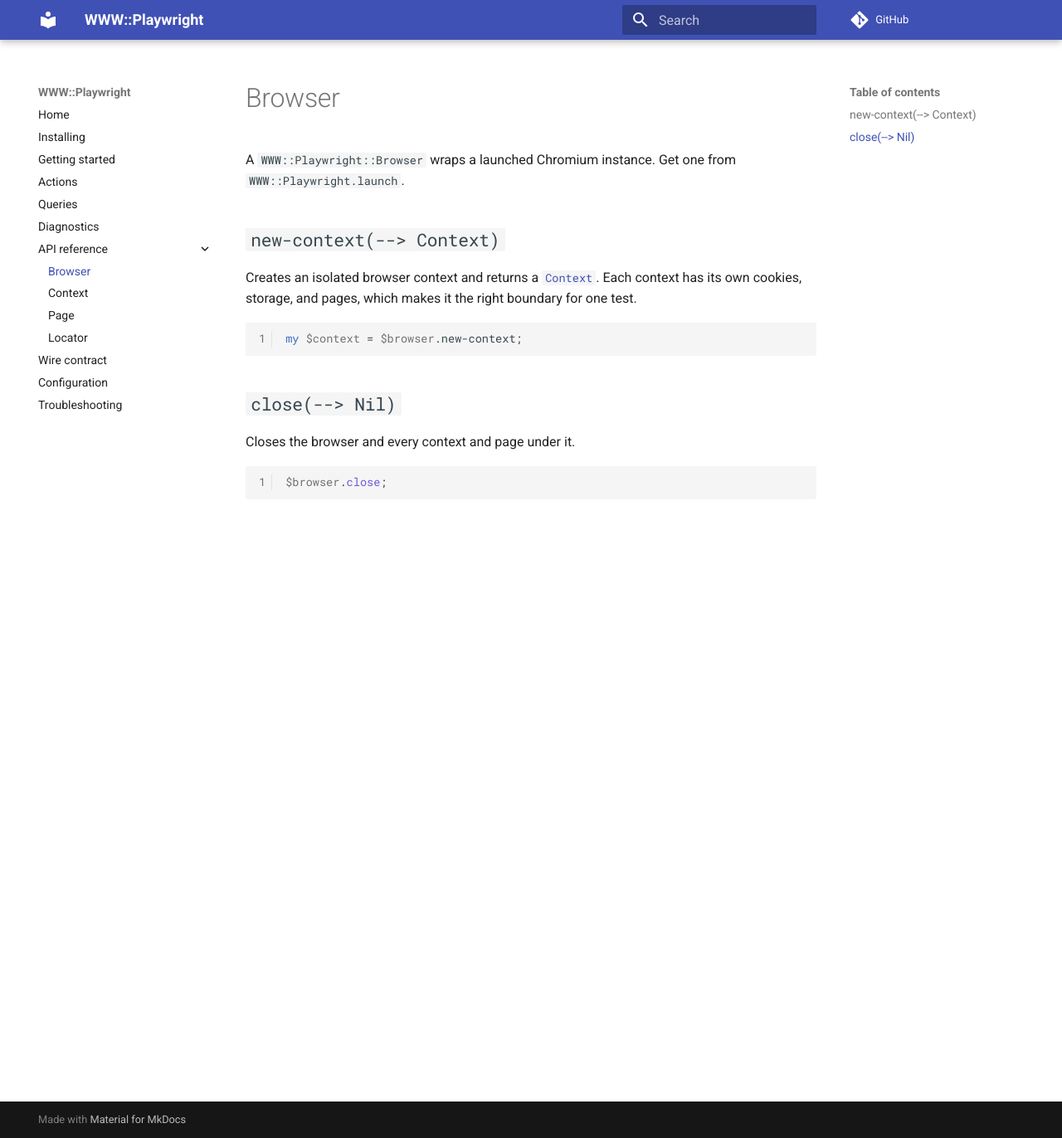
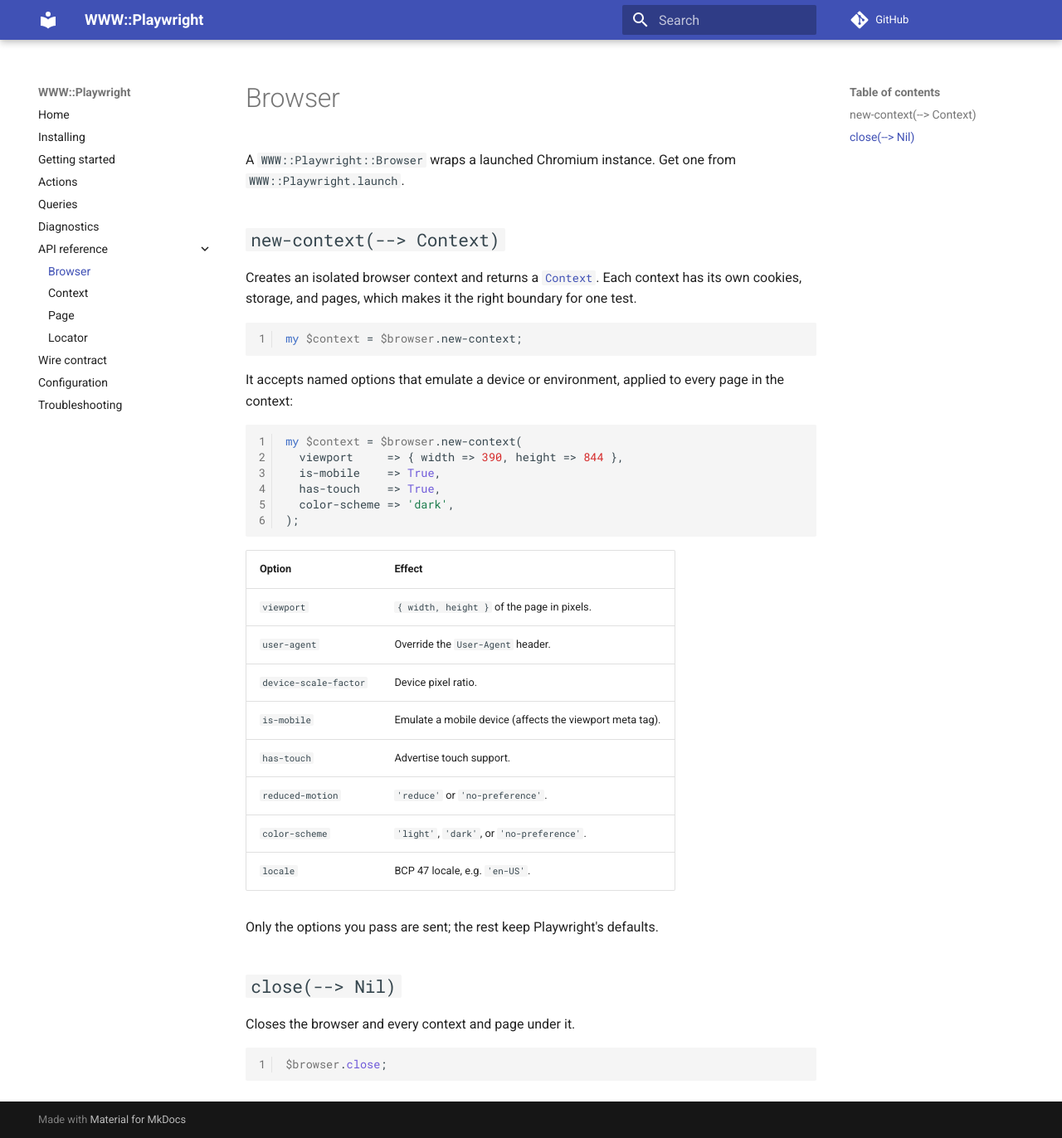
Before and after one commit to gdonald/WWW-Playwright, an MkDocs documentation site: the page built from docs-src/docs/api/browser.md, in a window 1280 px wide and 1372 px high. Shown: the whole window at 83% size. Built offline with MkDocs 1.6.1 and Material for MkDocs 9.7.7, drawn with Linux system fonts in a browser that asks for light colours; comment, search, counter and statistics services are not loaded.

Commit message:
Add new-context support with specs, fixture, and docs

````diff
--- a/META6.json
+++ b/META6.json
@@ -1,7 +1,7 @@
 {
   "name": "WWW::Playwright",
   "description": "A Raku driver for Playwright via a long-lived Node sidecar",
-  "version": "0.9.0",
+  "version": "0.9.1",
   "api": "1",
   "perl": "6.d",
   "authors": ["Greg Donald"],
--- a/docs-src/docs/api/browser.md
+++ b/docs-src/docs/api/browser.md
@@ -13,6 +13,31 @@
 my $context = $browser.new-context;
 ```
 
+It accepts named options that emulate a device or environment, applied to every
+page in the context:
+
+```raku
+my $context = $browser.new-context(
+  viewport     => { width => 390, height => 844 },
+  is-mobile    => True,
+  has-touch    => True,
+  color-scheme => 'dark',
+);
+```
+
+| Option                | Effect                                                   |
+| --------------------- | -------------------------------------------------------- |
+| `viewport`            | `{ width, height }` of the page in pixels.               |
+| `user-agent`          | Override the `User-Agent` header.                        |
+| `device-scale-factor` | Device pixel ratio.                                      |
+| `is-mobile`           | Emulate a mobile device (affects the viewport meta tag). |
+| `has-touch`           | Advertise touch support.                                 |
+| `reduced-motion`      | `'reduce'` or `'no-preference'`.                         |
+| `color-scheme`        | `'light'`, `'dark'`, or `'no-preference'`.               |
+| `locale`              | BCP 47 locale, e.g. `'en-US'`.                           |
+
+Only the options you pass are sent; the rest keep Playwright's defaults.
+
 ## `close(--> Nil)`
 
 Closes the browser and every context and page under it.
--- a/resources/sidecar/sidecar.mjs
+++ b/resources/sidecar/sidecar.mjs
@@ -61,10 +61,10 @@
     return null;
   },
 
-  async 'new-context'({ handle } = {}) {
+  async 'new-context'({ handle, options } = {}) {
     const browser = resolve(handle);
 
-    const context = await browser.newContext();
+    const context = await browser.newContext(options || {});
 
     return mint('context', context);
   },
````
Also changed, not shown: README.md, 4 other files.
